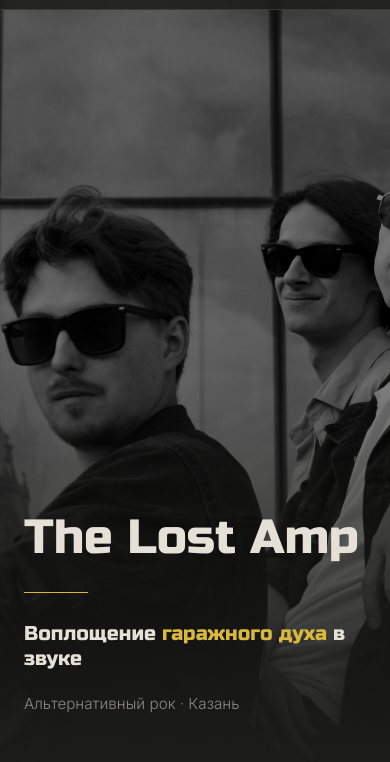
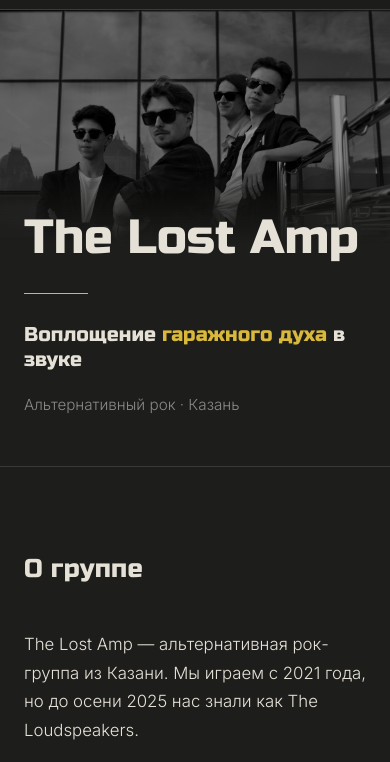
Before and after one commit to ZebraThe/ZebraThe.github.io, a plain HTML site: page index.html in a window 390 px wide. Shown: the part 55-817 px from the top of the page. Drawn offline with Linux system fonts and the light colour scheme.

Commit message:
Update index.html mobile images fix

```diff
--- a/index.html
+++ b/index.html
@@ -212,6 +212,17 @@ footer { padding: 28px 0; font-size: 0.8rem; color: var(--muted); }
   .nav ul { gap: 14px; font-size: 0.85rem; }
   .nav-name { display: none; }
   .closing { margin-top: 80px; }
+
+  /* На телефоне фото показываем целиком, чтобы никого не обрезало по краям */
+  .hero { display: block; min-height: 0; padding: 64px 0 48px; background: var(--bg); }
+  .hero::after { display: none; }
+  .hero img {
+    position: static; display: block;
+    width: 100%; height: auto; object-fit: initial;
+    -webkit-mask-image: linear-gradient(#000 65%, transparent);
+    mask-image: linear-gradient(#000 65%, transparent);
+  }
+  .hero .wrap { margin-top: -28px; }
 }
 @media (max-width: 760px) {
   .more-body { grid-template-columns: 1fr; gap: 40px; }
```
